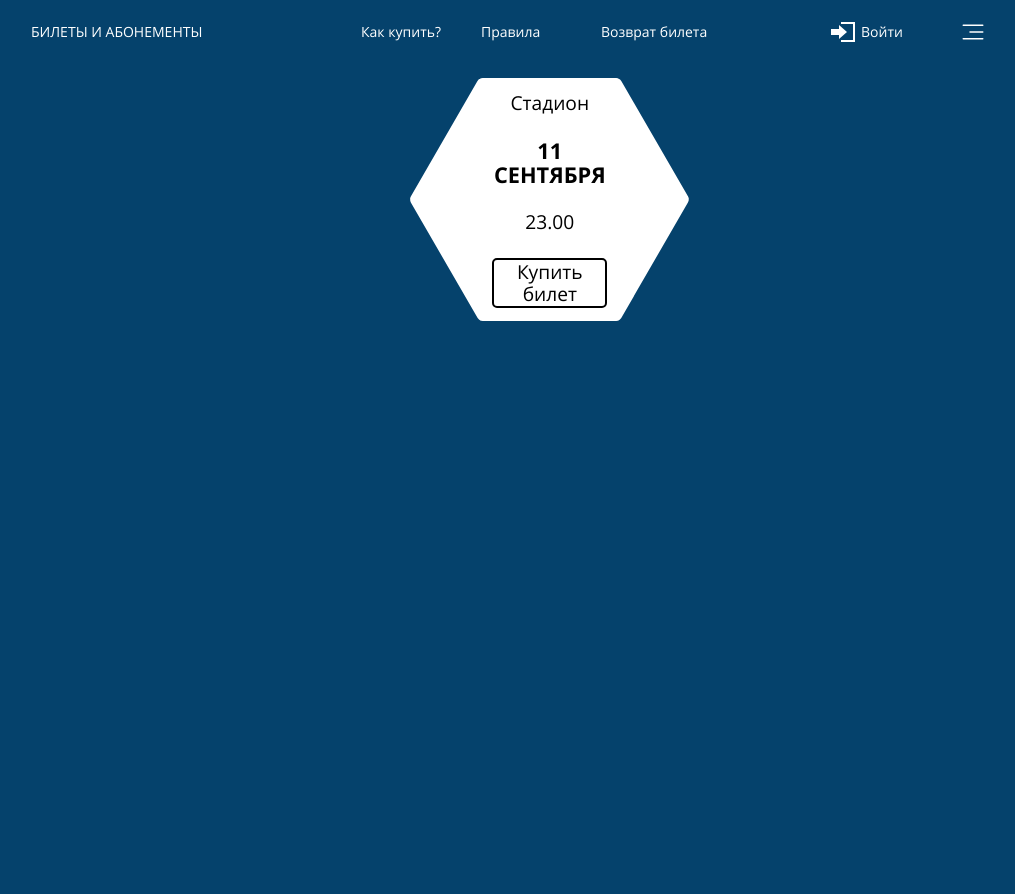
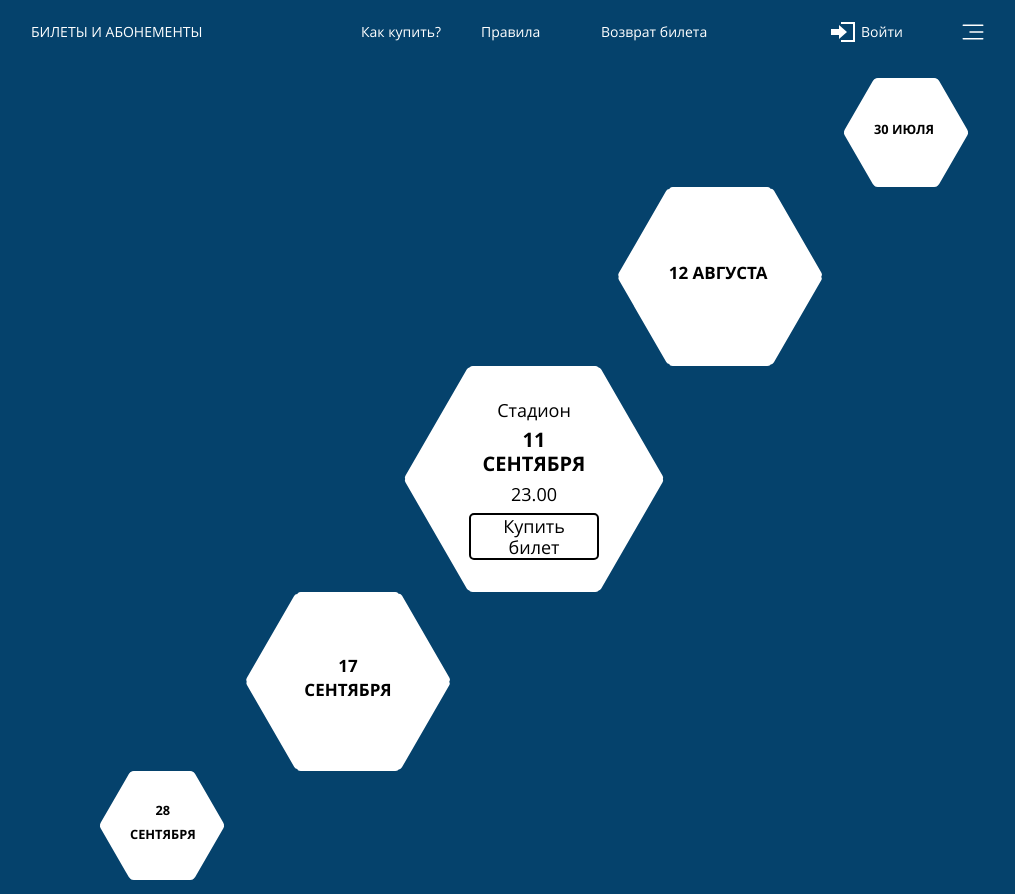
Before and after one commit to mikhailkaryamin/test-infomatika, a React app: page / in a window 1280 px wide. Shown: the whole page, without its empty margins (129-1144 px from the left). Before the commit the page ends 800 px from the top, so only its background shows below. Built offline with nearby package versions, Linux system fonts and the light colour scheme.

Commit message:
feat(hexagon): complete all size hexagon

```diff
--- a/src/components/hexagon.jsx
+++ b/src/components/hexagon.jsx
@@ -7,7 +7,7 @@ function Hexagon({ match }) {
 
   return (
     <div className="hexagon-wrapper">
-      <div className="hexagon hexagon--main">
+      <div className={`hexagon hexagon--${match.size}`}>
         <div className="hexagon__info">
 
           {isMain && (
@@ -16,7 +16,7 @@ function Hexagon({ match }) {
             </span>
           )}
 
-          <span className="hexagon__info-date hexagon__info-date--main">
+          <span className={`hexagon__info-date hexagon__info-date--${match.size}`}>
             {match.date}
           </span>
 
--- a/src/components/main.jsx
+++ b/src/components/main.jsx
@@ -9,30 +9,35 @@ const MATCHES_LIST = [
     place: 'Стадион',
     rivalFirst: 'Соперник1',
     rivalSecond: 'Соперник2',
+    size: 'small',
   }, {
     date: '12 августа',
     time: '21.00',
     place: 'Стадион',
     rivalFirst: 'Соперник1',
     rivalSecond: 'Соперник2',
+    size: 'middle',
   }, {
     date: '11 сентября',
     time: '23.00',
     place: 'Стадион',
     rivalFirst: 'Соперник1',
     rivalSecond: 'Соперник2',
+    size: 'main',
   }, {
     date: '17 сентября',
     time: '21.00',
     place: 'Стадион',
     rivalFirst: 'Соперник1',
     rivalSecond: 'Соперник2',
+    size: 'middle',
   }, {
     date: '28 сентября',
     time: '16.00',
     place: 'Стадион',
     rivalFirst: 'Соперник1',
     rivalSecond: 'Соперник2',
+    size: 'small',
   }];
 
 const PREFIXES = ['--first', '--second', '--third', '--fourth', '--fifth'];
@@ -54,14 +59,10 @@ function Main() {
   return (
     <main className="main">
       <ul className="main__events">
-        <li className="main__event main__event--third">
-          <Hexagon match={matchesList[2]} />
-        </li>
+        {getMarkupEventsList()}
       </ul>
     </main>
   );
 }
 
 export default Main;
-
-{/* 250-216*/}
--- a/src/styles/button-buy.scss
+++ b/src/styles/button-buy.scss
@@ -1,5 +1,5 @@
 .button-buy {
-  font-size: max(1.5vw, 13px);
+  font-size: clamp(13px, 1.5vw, 18px);
   border: 2px solid;
   border-radius: 5px;
   background: none;
--- a/src/styles/hexagon.scss
+++ b/src/styles/hexagon.scss
@@ -8,29 +8,48 @@
 .hexagon {
   position: relative;
   display: flex;
+  align-items: center;
   font-family: "Open Sans";
   color: #000000;
   text-align: center;
+  border-radius: clamp(3px, .3vw, 4px);
   background-color: #ffffff;
   background-position: center center;
 
   &--main {
-    width: max(11vw, 95px);
-    height: max(19vw, 163px);
-    padding: max(1vw, 10px);
-    border-radius: .3vw;
+    width: clamp(95px, 11vw, 130px);
+    height: clamp(163px, 19vw, 226px);
+    padding-top: clamp(10px, 1vw, 12px);
+    padding-bottom: clamp(10px, 1vw, 12px);
+  }
+
+  &--middle {
+    width: clamp(75px, 8vw, 110px);
+    height: clamp(130px, 14vw, 190px);
+    margin: 0 auto;
+    padding-top: clamp(8px, 1vw, 10px);
+    padding-bottom: clamp(8px, 1vw, 10px);
+  }
+
+  &--small {
+    align-items: center;
+    width: clamp(55px, 5vw, 90px);
+    height: clamp(95px, 8.5vw, 140px);
+    margin: 0 auto;
+    padding-top: clamp(8px, 1vw, 10px);
+    padding-bottom: clamp(8px, 1vw, 10px);
   }
 
   &::before,
   &::after {
     content: "";
     position: absolute;
-    top: calc(50% - 9.5vw);
-    left: calc(50% - 5.5vw);
+    top: 0;
+    left: 0;
     z-index: -1;
-    width: max(11vw, 95px);
-    height: max(19vw, 163px);
-    border-radius: .3vw;
+    width: 100%;
+    height: 100%;
+    border-radius: clamp(3px, .3vw, 4px);
     background-color: #fff;
   }
 
@@ -53,7 +72,7 @@
 
   &--main {
     margin-bottom: .5vw;
-    font-size: max(1.5vw, 13px);
+    font-size: clamp(13px, 1.5vw, 18px);
   }
 }
 
@@ -64,7 +83,19 @@
 
   &--main {
     margin-bottom: .5vw;
-    font-size: max(1.7vw, 15px);
+    font-size: clamp(15px, 1.7vw, 20px);
+  }
+
+  &--middle {
+    margin-bottom: .5vw;
+    font-size: clamp(12px, 1.4vw, 17px);
+    text-align: center;
+  }
+
+  &--small {
+    margin-bottom: .5vw;
+    font-size: clamp(9px, 1vw, 14px);
+    text-align: center;
   }
 }
 
@@ -72,6 +103,6 @@
 
   &--main {
     margin-bottom: .5vw;
-    font-size: max(1.5vw, 13px);
+    font-size: clamp(13px, 1.5vw, 18px);
   }
 }
--- a/src/styles/main.scss
+++ b/src/styles/main.scss
@@ -6,7 +6,7 @@
 .main__event {
   position: relative;
   display: flex;
-  width: max(22vw, 190px);
+  width: clamp(190px, 22vw, 250px);
 
   &--first {
     left: calc(80% - 122px);
```
